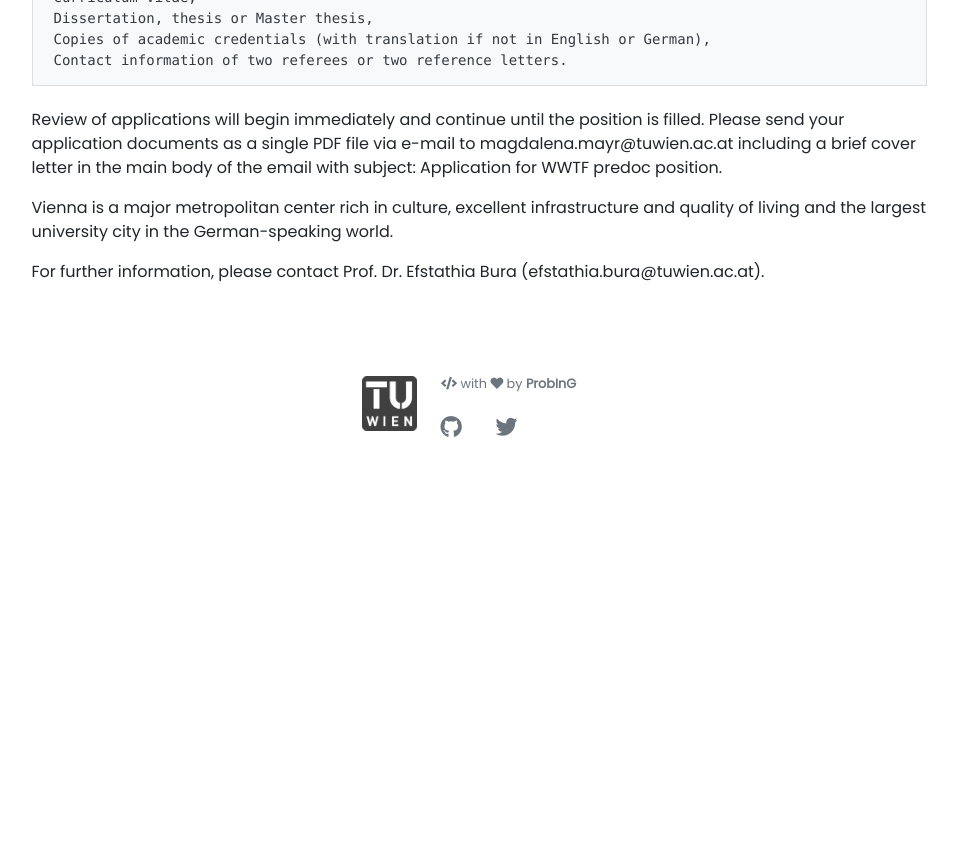
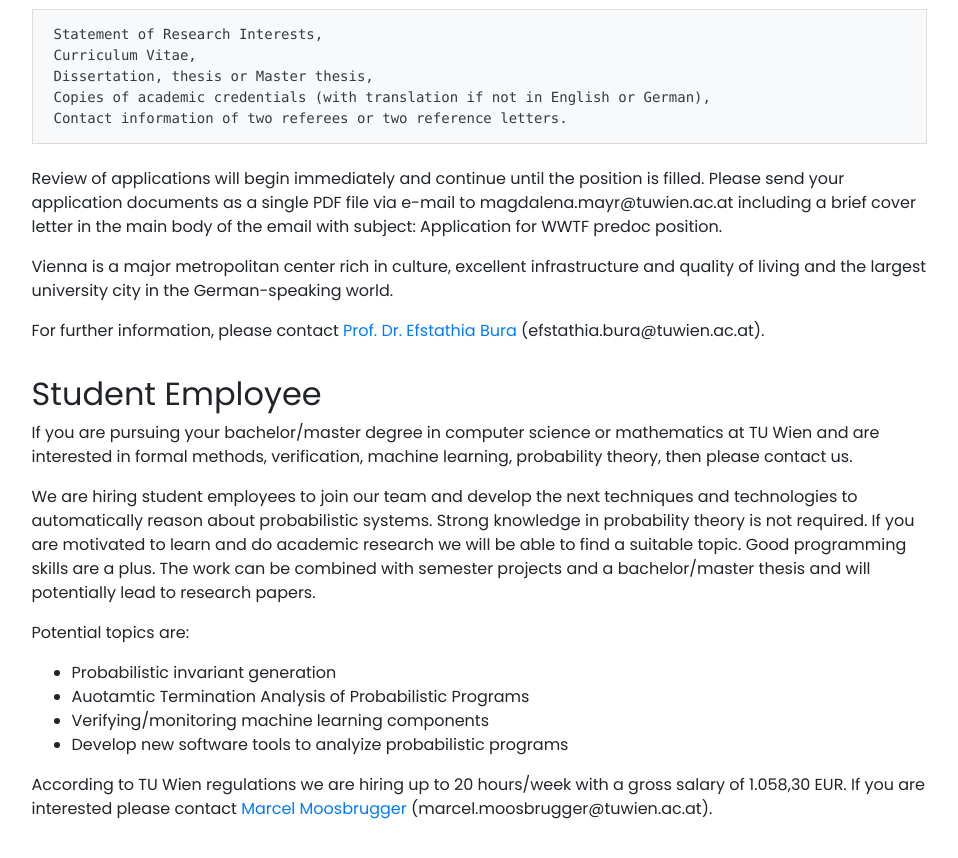
Before and after one commit to probing-lab/probing-lab.github.io, a Jekyll site: the page built from pages/hiring.md, in a window 1280 px wide and 900 px high, scrolled down 1099 px. Shown: the top 858 px of the window, without its empty margins (161-1119 px from the left). Built offline with Jekyll 4.4.1, drawn with Linux system fonts in a browser that asks for light colours; nearby versions of some CDN libraries; before the commit the page ends 1559 px from its top, so only the background shows below that.

Commit message:
Added student employee hiring

```diff
--- a/pages/hiring.md
+++ b/pages/hiring.md
@@ -46,4 +48,27 @@ Review of applications will begin immediately and continue until the position is
 
 Vienna is a major metropolitan center rich in culture, excellent infrastructure and quality of living and the largest university city in the German-speaking world.
 
-For further information, please contact Prof. Dr. Efstathia Bura (efstathia.bura@tuwien.ac.at).
+For further information, please contact [Prof. Dr. Efstathia Bura](/people/bura) (efstathia.bura@tuwien.ac.at).
+
+
+## Student Employee
+
+If you are pursuing your bachelor/master degree in computer science or mathematics at TU Wien and
+are interested in formal methods, verification, machine learning, probability theory, then please
+contact us.
+
+We are hiring student employees to join our team and develop the next techniques and technologies to automatically
+reason about probabilistic systems.
+Strong knowledge in probability theory is not required.
+If you are motivated to learn and do academic research we will be able to find a suitable topic.
+Good programming skills are a plus.
+The work can be combined with semester projects and a bachelor/master thesis and will potentially lead to research papers.
+
+Potential topics are:
+- Probabilistic invariant generation
+- Auotamtic Termination Analysis of Probabilistic Programs
+- Verifying/monitoring machine learning components
+- Develop new software tools to analyize probabilistic programs
+
+According to TU Wien regulations we are hiring up to 20 hours/week with a gross salary of 1.058,30 EUR.
+If you are interested please contact [Marcel Moosbrugger](/people/moosbrugger) (marcel.moosbrugger@tuwien.ac.at).
```
Also changed, not shown: other parts of pages/hiring.md (+2 -0 lines), _posts/2020-12-23-student-projects.md (added, +27 -0 lines).
